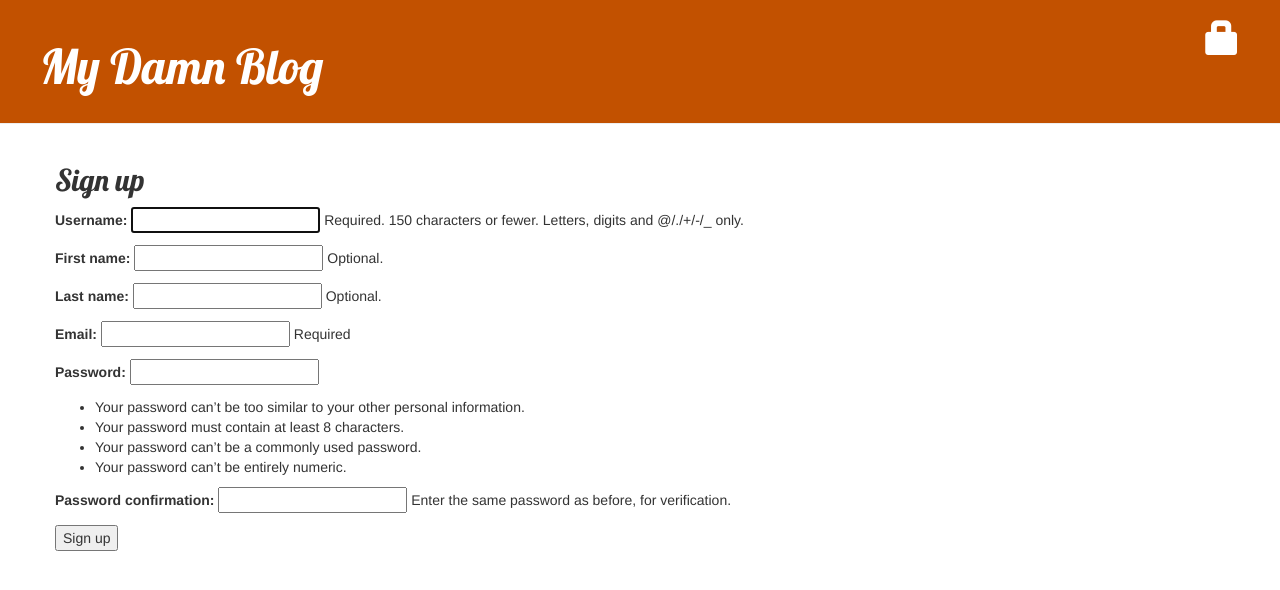
After one commit to AchintyaX/Django_app, a Django app: page /signup/ in a window 1280 px wide. The commit adds this page. Shown: the top 590 px of the page. Run offline with Django 3.2, Linux system fonts and the light colour scheme; some libraries are stand-ins or nearby versions.

Commit message:
first commit for the user regsitration system

```diff
--- a/blog/forms.py
+++ b/blog/forms.py
@@ -1,4 +1,6 @@
 from django import forms
+from django.contrib.auth.forms import UserCreationForm
+from django.contrib.auth.models import User
 
 from .models import Post, Comment
 
@@ -11,3 +13,12 @@ class CommentForm(forms.ModelForm):
     class Meta :
         model = Comment
         fields = ('author', 'text',)
+
+class SignUpForm(UserCreationForm):
+    first_name = forms.CharField(max_length=30, required=False, help_text='Optional.')
+    last_name = forms.CharField(max_length=30, required=False, help_text='Optional.')
+    email = forms.EmailField(max_length= 254, help_text='Required')
+
+    class Meta:
+        model= User
+        fields = ('username', 'first_name', 'last_name', 'email', 'password1', 'password2')
--- /dev/null
+++ b/blog/templates/blog/signup.html
@@ -0,0 +1,10 @@
+{% extends 'blog/base.html' %}
+
+{% block content %}
+  <h2>Sign up</h2>
+  <form method="post">
+    {% csrf_token %}
+    {{ form.as_p }}
+    <button type="submit">Sign up</button>
+  </form>
+{% endblock %}
--- a/blog/templates/registration/login.html
+++ b/blog/templates/registration/login.html
@@ -21,4 +21,6 @@
         <input type="submit" value="login" />
         <input type="hidden" name="next" value="{{ next }}" />
     </form>
+
+    <p>Not a user, <a href="{% url 'signup' %}">Sign Up Now</a> </p>
 {% endblock %}
--- a/blog/urls.py
+++ b/blog/urls.py
@@ -13,4 +13,5 @@ urlpatterns = [
     path('post/<int:pk>/comment/', views.add_comment_to_post, name='add_comment_to_post'),
     path('comment/<int:pk>/approve/', views.comment_approve, name='comment_approve'),
     path('comment/<int:pk>/remove/', views.comment_remove, name='comment_remove'),
+    path('signup/', views.signup, name= 'signup'),
 ]
--- a/blog/views.py
+++ b/blog/views.py
@@ -1,8 +1,9 @@
-from django.shortcuts import render, get_list_or_404, redirect, get_object_or_404
+from django.shortcuts import render, redirect, get_object_or_404
 from django.utils import timezone
 from .models import Post, Comment
-from .forms import PostForm, CommentForm
+from .forms import PostForm, CommentForm, SignUpForm
 from django.contrib.auth.decorators import login_required
+from django.contrib.auth import login,authenticate
 # Create your views here.
 
 def post_list(request):
@@ -81,3 +82,13 @@ def comment_remove(request, pk):
     comment = get_object_or_404(Comment, pk=pk)
     comment.delete()
     return redirect('post_detail', pk=comment.post.pk)
+
+def signup(request):
+    if request.method == 'POST':
+        form = SignUpForm(request.POST)
+        if form.is_valid():
+            form.save()
+            return redirect('/')
+    else:
+        form = SignUpForm()
+        return render(request, 'blog/signup.html', {'form': form})
```
Also changed, not shown: db.sqlite3.
